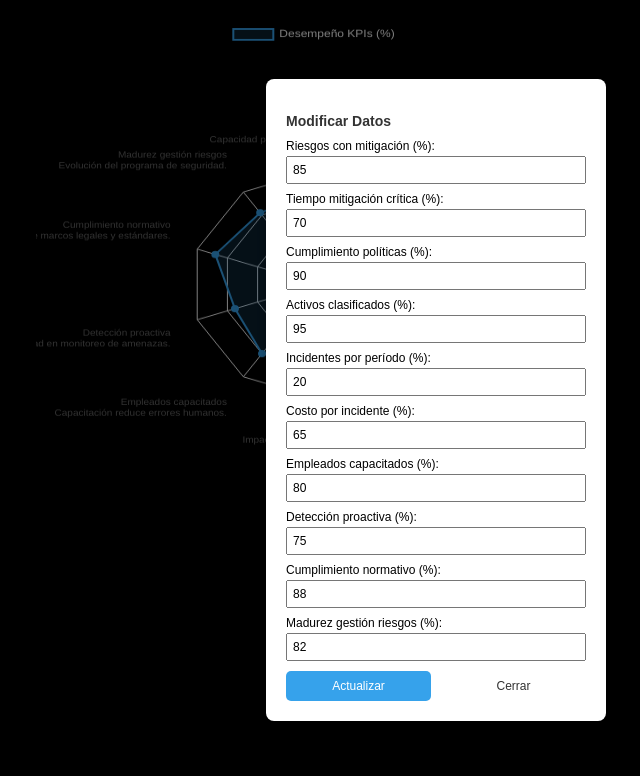
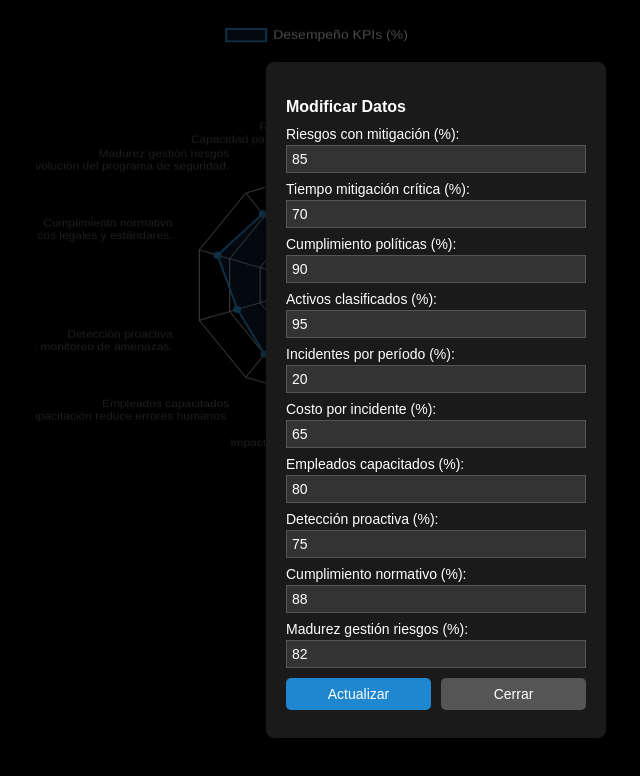
Before and after one commit to christiandgv/kpis, a plain HTML site: page index2.html in a window 1280 px wide. Both pictures are taken after a click on the button "Modificar Datos". Shown: the whole page, without its empty margins (204-844 px from the left). Drawn offline with nearby package versions, Linux system fonts and the light colour scheme.

Commit message:
cambio boton2

```diff
--- a/index2.html
+++ b/index2.html
@@ -6,37 +6,38 @@
   <title>Gráfico de KPIs de Gestión de Riesgos</title>
   <script src="https://cdn.jsdelivr.net/npm/chart.js@4.4.0/dist/chart.umd.min.js"></script>
   <style>
-    body { font-family: Arial, sans-serif; margin: 20px; background-color: #000000; }
-    .container { max-width: 800px; margin: auto; }
+    body { font-family: Arial, sans-serif; margin: 20px; background-color: #000000; color: #FFFFFF; }
+    .container { max-width: 800px; margin: auto; background-color: #000000; }
     .chart-container { max-width: 100%; }
-    canvas { max-width: 100%; height: 500px !important; }
+    canvas { max-width: 100%; height: 500px !important; background-color: #000000; }
     .open-popup-btn {
       display: block;
       margin: 20px auto;
-      padding: 10px 20px;
-      background-color: #36A2EB;
-      color: white;
+      padding: 12px 24px;
+      background-color: #1E87D0;
+      color: #FFFFFF;
       border: none;
       border-radius: 5px;
       cursor: pointer;
-      font-size: 14px;
-      box-shadow: 0 2px 5px rgba(0,0,0,0.2);
+      font-size: 16px;
+      box-shadow: 0 2px 5px rgba(0,0,0,0.5);
       transition: background-color 0.3s;
     }
-    .open-popup-btn:hover { background-color: #1e87d0; }
+    .open-popup-btn:hover { background-color: #36A2EB; }
     .popup {
       display: none;
       position: fixed;
       top: 50%;
       left: 50%;
       transform: translate(-50%, -50%);
-      background-color: white;
+      background-color: #1A1A1A;
       padding: 20px;
       border-radius: 8px;
-      box-shadow: 0 4px 10px rgba(0,0,0,0.3);
+      box-shadow: 0 4px 10px rgba(0,0,0,0.5);
       z-index: 1001;
       max-width: 300px;
       width: 90%;
+      color: #FFFFFF;
     }
     .popup-overlay {
       display: none;
@@ -45,13 +46,13 @@
       left: 0;
       width: 100%;
       height: 100%;
-      background: rgba(0,0,0,0.5);
+      background: rgba(0,0,0,0.7);
       z-index: 1000;
     }
-    .popup h3 { font-size: 14px; margin-bottom: 10px; color: #333; }
+    .popup h3 { font-size: 16px; margin-bottom: 10px; color: #FFFFFF; }
     .form-group { margin: 8px 0; }
-    label { display: block; font-size: 12px; margin-bottom: 3px; }
-    input { width: 100%; padding: 5px; font-size: 12px; box-sizing: border-box; }
+    label { display: block; font-size: 14px; margin-bottom: 3px; color: #FFFFFF; }
+    input { width: 100%; padding: 5px; font-size: 14px; box-sizing: border-box; background-color: #333333; color: #FFFFFF; border: 1px solid #555555; }
     .popup-buttons { display: flex; gap: 10px; margin-top: 10px; }
     button {
       flex: 1;
@@ -59,12 +60,12 @@
       border: none;
       border-radius: 5px;
       cursor: pointer;
-      font-size: 12px;
+      font-size: 14px;
     }
-    .submit-btn { background-color: #36A2EB; color: white; }
-    .submit-btn:hover { background-color: #1e87d0; }
-    .close-btn { background-color: #ffffff; color: #333; }
-    .close-btn:hover { background-color: #aaa; }
+    .submit-btn { background-color: #1E87D0; color: #FFFFFF; }
+    .submit-btn:hover { background-color: #36A2EB; }
+    .close-btn { background-color: #555555; color: #FFFFFF; }
+    .close-btn:hover { background-color: #777777; }
   </style>
 </head>
 <body>
@@ -117,7 +118,7 @@
           <label>Madurez gestión riesgos (%):</label>
           <input type="number" id="kpi10" min="0" max="100" value="82">
         </div>
-        <div class="popup-buttons">
+        <div class="form-group popup-buttons">
           <button type="submit" class="submit-btn">Actualizar</button>
           <button type="button" class="close-btn">Cerrar</button>
         </div>
@@ -183,22 +184,32 @@
       options: {
         scales: {
           r: {
-            angleLines: { display: true, color: 'white' },
-            grid: { color: 'white' },
+            angleLines: { display: true, color: '#E0E0E0' },
+            grid: { color: '#E0E0E0' },
             pointLabels: {
-              font: { size: 10 },
+              font: { size: 12, color: '#FFFFFF' },
               padding: 20,
               callback: function(label) {
                 return label.split('\n');
               }
             },
-            ticks: { beginAtZero: true, max: 100, stepSize: 20 }
+            ticks: {
+              beginAtZero: true,
+              max: 100,
+              stepSize: 20,
+              color: '#FFFFFF',
+              backdropColor: 'transparent',
+              font: { size: 12 }
+            }
           }
         },
         plugins: {
-          legend: { position: 'top', labels: { color: 'white' } },
+          legend: { position: 'top', labels: { color: '#FFFFFF', font: { size: 14 } } },
           tooltip: {
             enabled: true,
+            backgroundColor: '#333333',
+            titleColor: '#FFFFFF',
+            bodyColor: '#FFFFFF',
             callbacks: {
               label: function(context) {
                 const index = context.dataIndex;
```
